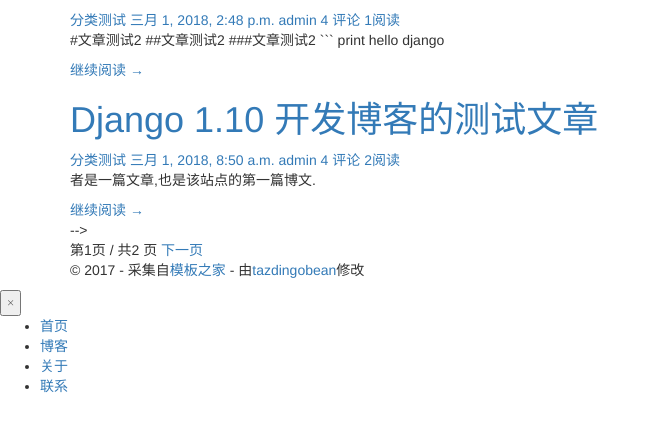
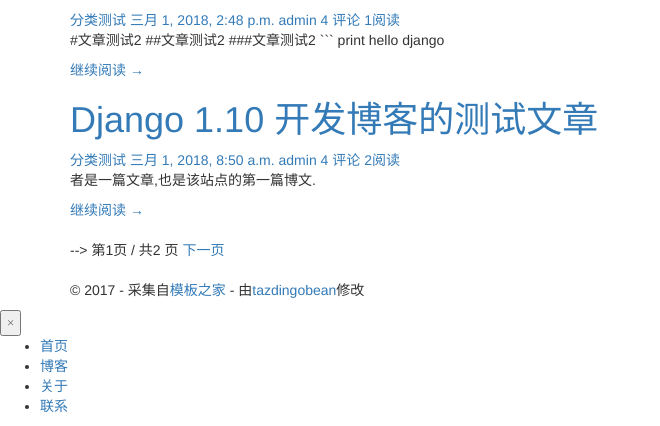
Before and after one commit to tazbingor/TdBlog, a Django app: page / in a window 1280 px wide. Shown: the part 1312-1738 px from the top of the page, without its empty margins (0-660 px from the left). Before the commit the page ends 1705 px from the top, so only its background shows below. Run offline with Django 3.2, Linux system fonts and the light colour scheme; data comes from the database, SQL or seed files in the repository; both versions use the stored data as it was after the commit; some libraries are stand-ins or nearby versions.

Commit message:
测试分页

```diff
--- a/templates/blog/index.html
+++ b/templates/blog/index.html
@@ -31,6 +31,7 @@
         <div class="no-post">暂时还没有发布的文章</div>
     {% endfor %}
     -->
+    <div class="pagination">
         {% if is_paginated %}
             <div class="pagination-simple">
 
@@ -46,6 +47,7 @@
                 {% endif %}
             </div>
         {% endif %}
+    </div>
     {#    <div class="pagination">#}
     {#        <ul>#}
     {#            需要修改#}
```
Also changed, not shown: db.sqlite3. Lines whose indentation alone changed are shown as unchanged.
